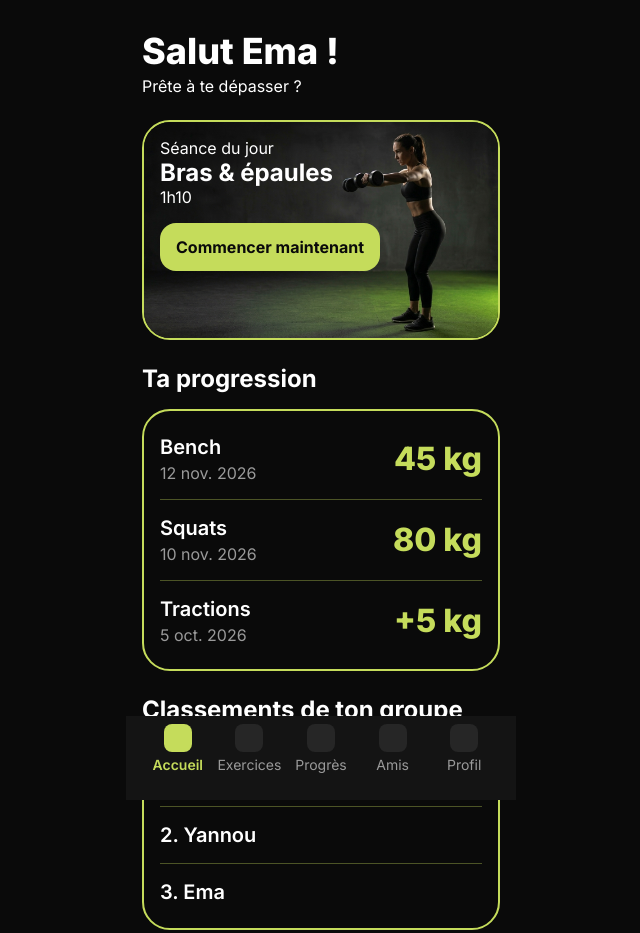
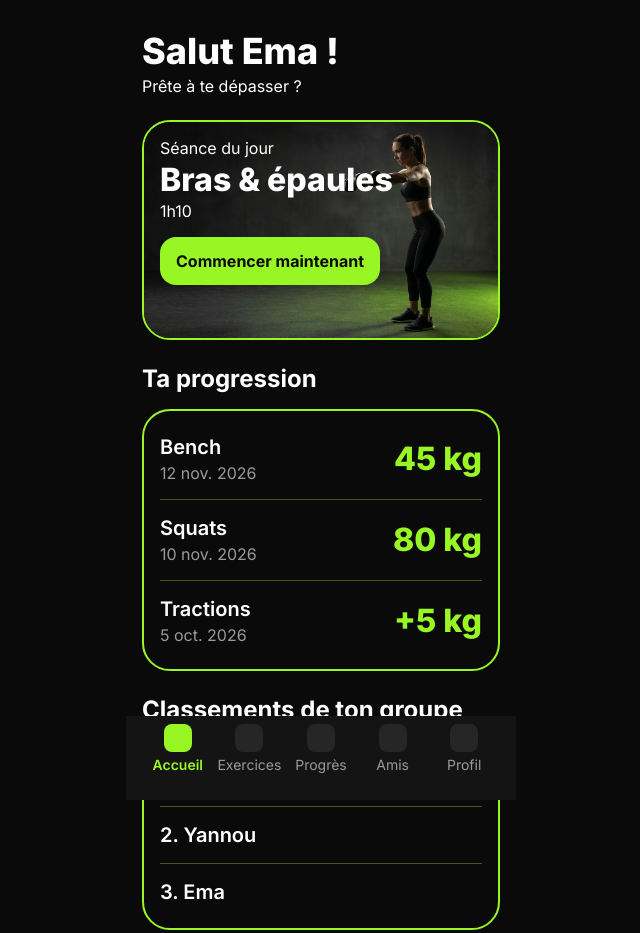
Before and after one commit to emardgs/GYMBROS, a plain HTML site: page index.html in a window 1280 px wide. Shown: the whole page, without its empty margins (319-959 px from the left). Drawn offline with Linux system fonts and the light colour scheme.

Commit message:
Mise à jour de la page d'acceuil

```diff
--- a/index.html
+++ b/index.html
@@ -26,11 +26,8 @@
 
       <!-- Séance du jour -->
       <section class="carte-seance">
-        <!--
-          PHOTO : dépose ton image dans le dossier images/ puis
-          décommente la ligne ci-dessous (ou utilise background-image dans le CSS).
-        -->
-        <!-- <img class="carte-seance-photo" src="images/seance.jpg" alt=""> -->
+        <!-- PHOTO : image située dans le dossier IMG -->
+        <img class="carte-seance-photo" src="IMG/elevationlatéral.jpg" alt="">
 
         <div class="carte-seance-texte">
           <p class="label-seance">Séance du jour</p>
--- a/style.css
+++ b/style.css
@@ -4,7 +4,7 @@
   /* Couleurs */
   --couleur-fond: #0a0a0a;
   --couleur-surface: #141414;
-  --couleur-accent: #c5dc5b;
+  --couleur-accent: #98f625;
   --couleur-texte: #ffffff;
   --couleur-texte-secondaire: #9a9a9a;
   --couleur-texte-sur-accent: #0a0a0a;
@@ -46,6 +46,7 @@
 }
 
 /* BASE */
+
 * {
   margin: 0;
   padding: 0;
@@ -66,6 +67,7 @@ a {
 }
 
 /* ÉCRAN */
+
 .ecran {
   width: 100%;
   max-width: var(--largeur-ecran);
@@ -82,7 +84,8 @@ a {
   padding-bottom: calc(var(--hauteur-tabbar) + var(--espace-l));
 }
 
-/* HEADER */
+/* EN-TÊTE */
+
 .header {
   display: flex;
   flex-direction: column;
@@ -101,6 +104,7 @@ a {
 }
 
 /* SECTIONS */
+
 .section {
   display: flex;
   flex-direction: column;
@@ -113,6 +117,7 @@ a {
 }
 
 /* CARTE SÉANCE DU JOUR */
+
 .carte-seance {
   position: relative;
   display: flex;
@@ -124,29 +129,51 @@ a {
   overflow: hidden;
   border: var(--epaisseur-bordure) solid var(--couleur-accent);
   border-radius: var(--rayon-carte);
+
+  /* Fond gris affiché si l'image ne se charge pas */
+  background-color: var(--couleur-surface);
 }
 
-/* Photo en fond, inversée en miroir */
-.carte-seance::before {
-  content: "";
+/* Photo de la carte (balise <img> dans le HTML) */
+.carte-seance-photo {
   position: absolute;
   inset: 0;
-  background-image: url("IMG/elevationlatéral.jpg");
-  background-size: cover;
-  background-position: center;
-  transform: scaleX(-1);
+  width: 100%;
+  height: 100%;
+  object-fit: cover;
+  transform: scaleX(-1); /* effet miroir gauche-droite */
   z-index: 0;
 }
 
-/* Le contenu reste au-dessus de l'image */
-.carte-seance > * {
+.carte-seance-texte,
+.carte-seance .bouton {
   position: relative;
   z-index: 1;
 }
 
-/* =========================================================
-   BOUTON
-   ========================================================= */
+.carte-seance-texte {
+  display: flex;
+  flex-direction: column;
+  gap: var(--espace-xs);
+}
+
+.label-seance {
+  font-size: var(--taille-corps);
+  font-weight: var(--graisse-normale);
+}
+
+.titre-seance {
+  font-size: var(--taille-titre-seance);
+  font-weight: var(--graisse-tres-grasse);
+  line-height: 1.1;
+}
+
+.duree-seance {
+  font-size: var(--taille-corps);
+}
+
+/* BOUTON */
+
 .bouton {
   display: inline-block;
   padding: 14px var(--espace-m);
@@ -157,9 +184,8 @@ a {
   border-radius: var(--rayon-bouton);
 }
 
-/* =========================================================
-   CARTE + LIGNES (progression et classement)
-   ========================================================= */
+/* CARTE + LIGNES (progression et classement) */
+
 .carte {
   display: flex;
   flex-direction: column;
@@ -207,9 +233,8 @@ a {
   justify-content: flex-start;
 }
 
-/* =========================================================
-   TABBAR
-   ========================================================= */
+/* TABBAR */
+
 .tabbar {
   position: fixed;
   bottom: 0;
```
